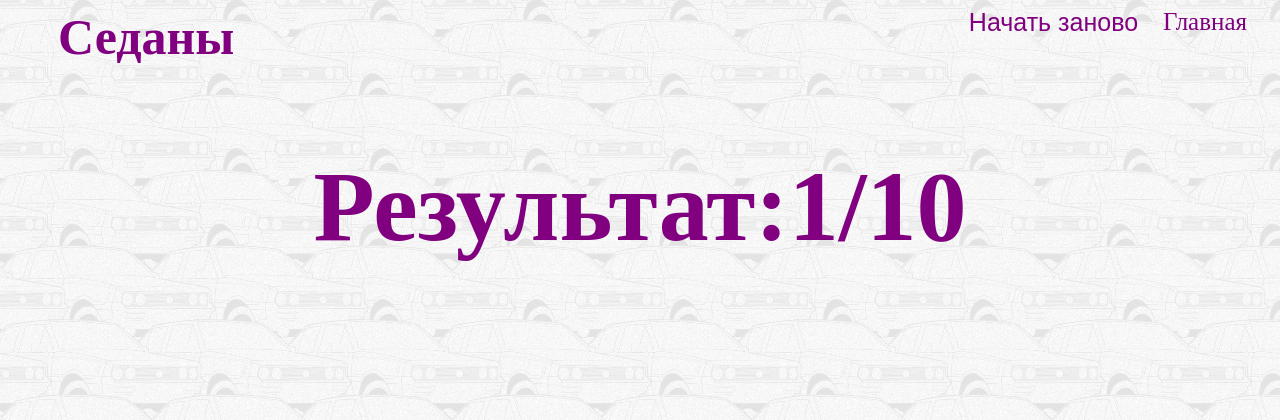
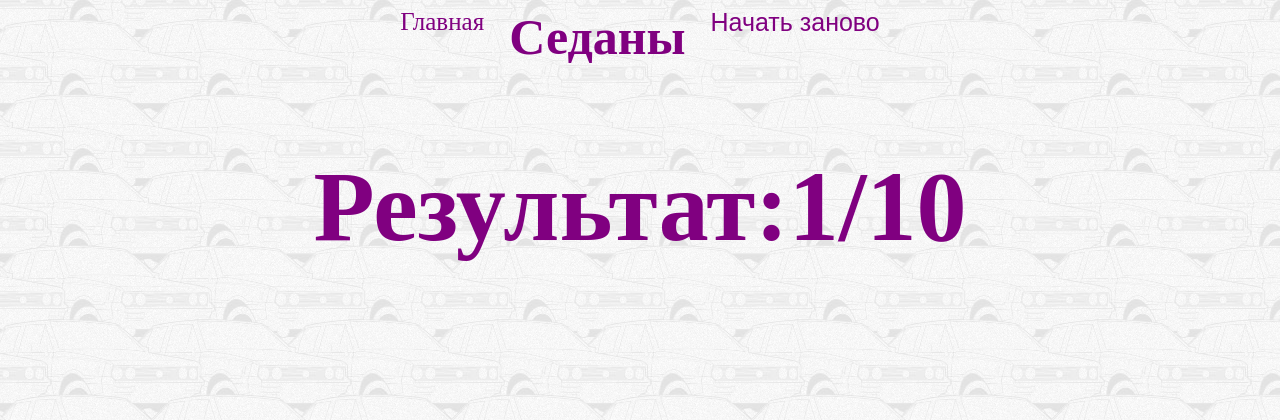
Before and after one commit to Artyom-Koran/auto-quiz, a PHP site: page /sedans.php in a window 1280 px wide. Shown: the top 420 px of the page. Run offline with PHP 8.4, Linux system fonts and the light colour scheme; the visitor is signed in with stand-in values (Sample User, id 1).

Commit message:
Переработан дизайн и улучшена адаптивность

```diff
--- a/action.css
+++ b/action.css
@@ -6,58 +6,61 @@ body {
 }
 
 .mode {
-	float: left;
-	display: block;
   font-size: 2em;
-  margin-left: 1em;
 }
 
 .main {
-	float: right;
-	display: block;
   white-space: nowrap;
-	text-align: right;
 	margin-right: 1em;
 }
 
 .reButton {
-	float: right;
-	display: block;
 	margin-left: 1em;
 	margin-right: 1em;
 }
 
+#flex-container {
+	display: flex;
+	flex-direction: row;
+	flex-wrap: nowrap;
+	margin-left: 1em;
+	margin-bottom: 1em;
+	justify-content: center;
+}
 
 
 article {
-	position: fixed;
-	left: 30%;
-  width: 80%;
-  height: 80%;
+	margin: 0 auto;
+}
 
-}
 
 .clearFix {
   clear: both;
 }
 
 img {
-  max-width: 40%;
-  max-height: 40%;
-  border-radius: 1em;
+  max-width: 50%;
+  max-height: 50%;
   min-height: 275px;
   min-width: 435px;
+	border-radius: 1em;
 }
 
 
 .numberOfTask {
-  text-align: left;
+	padding-left: 0.5em;
 }
 
 .textOfTask {
   font-size: 0.8em;
   max-width: 28em;
+	padding-left: 0.5em;
 }
+
+.variants, .task {
+		padding-left: 30%;
+}
+
 
 
 h2 {
@@ -158,7 +161,9 @@ li {
 	color: green;
 }
 
+/*
 @media (max-width: 768px) {
 	article {
-		margin:0 auto;
+
 }
+*/
--- a/sedans.php
+++ b/sedans.php
@@ -86,21 +86,21 @@
 
 
 ?>
+
+	<div id="flex-container">
+		<div class='main'>
+			<a href="index.php">Главная</a>
+		</div>
 		<div class="mode">
     	<b>Седаны</b>
 		</div>
-
-	<div class='main'>
-		<a href="index.php">Главная</a>
-	</div>
-
 		<div class="reButton">
 			<form action="action.php" method="POST">
 				<input class="reButton" type="submit" name="reButton" id="reButton" value="Начать заново">
 			</form>
 		</div>
+	</div>
 
-<div class="clearFix"></div>
 			<?php
 				// Финал, резултаты
 				if($_SESSION['hidden'] == "hidden"){
```
Also changed, not shown: classic-cars.php (+5 -5 lines), sport-cars.php (+5 -7 lines). Lines whose indentation alone changed are shown as unchanged.
